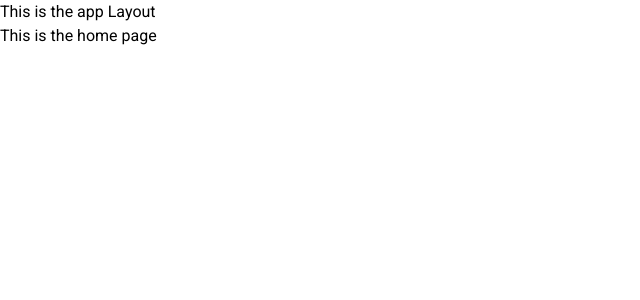
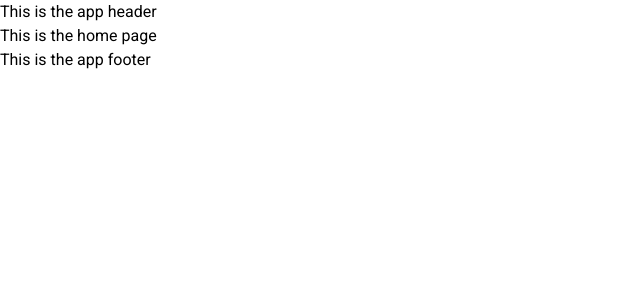
Before and after one commit to ayoub-jabiri/ani-verse, a React (Vite) app: page / in a window 1280 px wide. Shown: the top 300 px of the page, without its empty margins (0-640 px from the left). Built offline with nearby package versions, Linux system fonts and the light colour scheme.

Commit message:
Set up the app header and footer

```diff
--- /dev/null
+++ b/src/components/layout/AppFooter.jsx
@@ -0,0 +1,7 @@
+export default function AppFooter() {
+    return (
+        <footer>
+            <h1>This is the app footer</h1>
+        </footer>
+    );
+}
--- /dev/null
+++ b/src/components/layout/AppHeader.jsx
@@ -0,0 +1,7 @@
+export default function AppHeader() {
+    return (
+        <header>
+            <h1>This is the app header</h1>
+        </header>
+    );
+}
--- a/src/components/layout/AppLayout.jsx
+++ b/src/components/layout/AppLayout.jsx
@@ -1,8 +1,12 @@
+import AppFooter from "./AppFooter";
+import AppHeader from "./AppHeader";
+
 export default function AppLaout({ children }) {
     return (
-        <div>
-            <h1>This is the app Layout</h1>
+        <>
+            <AppHeader />
             <main>{children}</main>
-        </div>
+            <AppFooter />
+        </>
     );
 }
```
